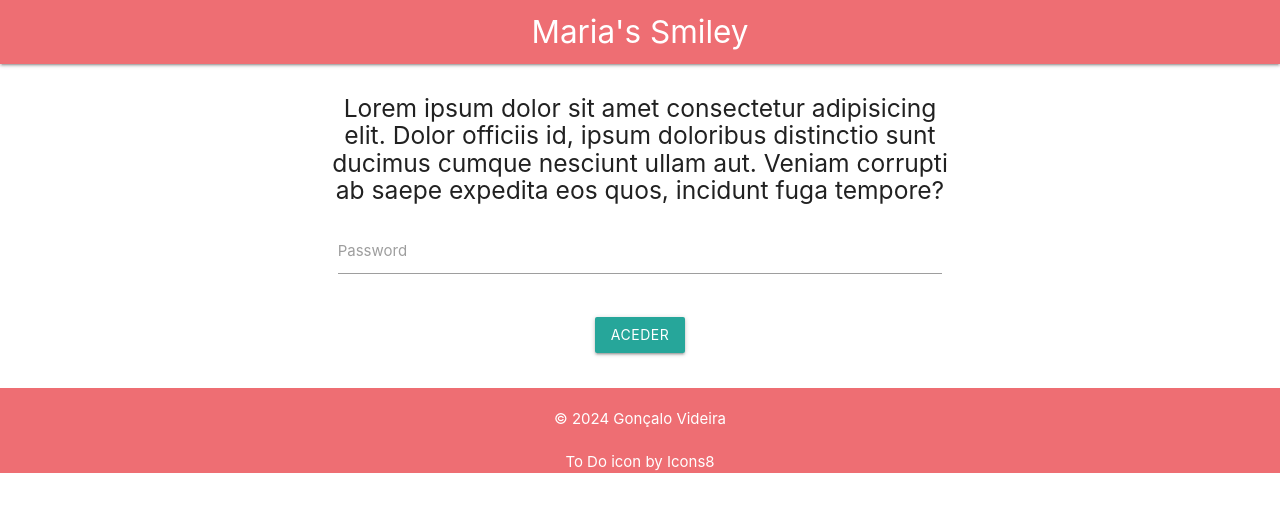
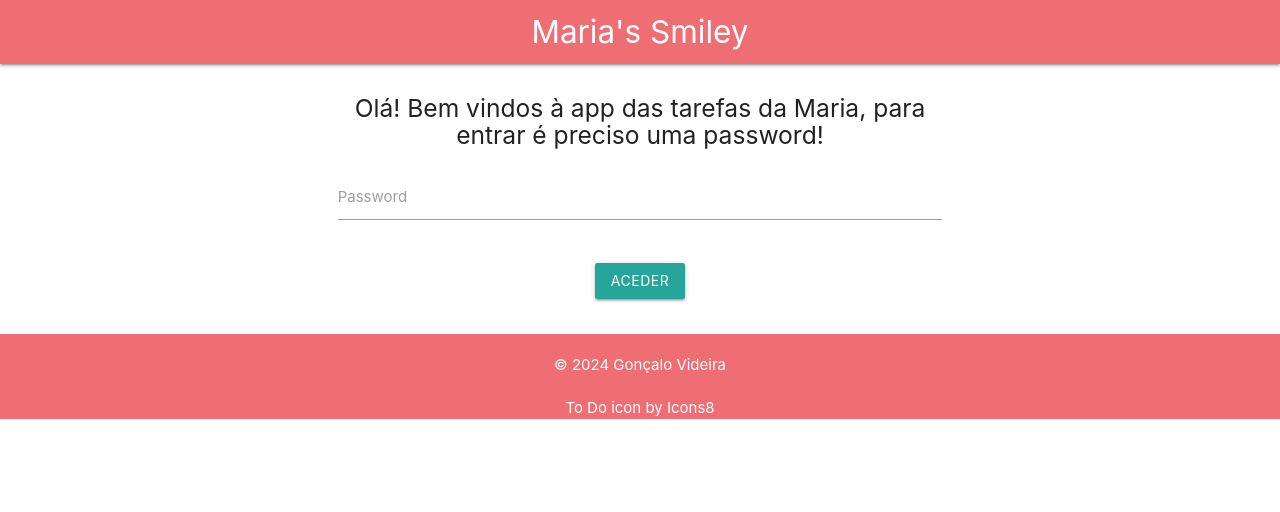
Before and after one commit to gonvideira/smiley-app, a React (Create React App) app: page /#/ in a window 1280 px wide. Shown: the top 512 px of the page. Built offline with nearby package versions, Linux system fonts and the light colour scheme.

Commit message:
introduced welcome text

```diff
--- a/src/components/Home.js
+++ b/src/components/Home.js
@@ -21,9 +21,8 @@ const Home = () => {
   return (
     <div className='container center section'>
       <h5 className="center">
-        Lorem ipsum dolor sit amet consectetur adipisicing elit. Dolor officiis id,
-        ipsum doloribus distinctio sunt ducimus cumque nesciunt ullam aut.
-        Veniam corrupti ab saepe expedita eos quos, incidunt fuga tempore?
+        Olá! Bem vindos à app das tarefas da Maria,
+        para entrar é preciso uma password!
       </h5>
 
       <div className="row">
--- a/src/components/ToDoTable.js
+++ b/src/components/ToDoTable.js
@@ -170,7 +170,7 @@ const ToDoTable = () => {
         </div>
       ) : (
         <div>
-          <h5 className="center">ℹ️ tarefas para {new Date().toISOString().split('T')[0]} ℹ️</h5>
+          <h5 className="center">🚧 tarefas para {new Date().toISOString().split('T')[0]} 🚧</h5>
           <table className="striped">
             <thead>
               <tr>
```
